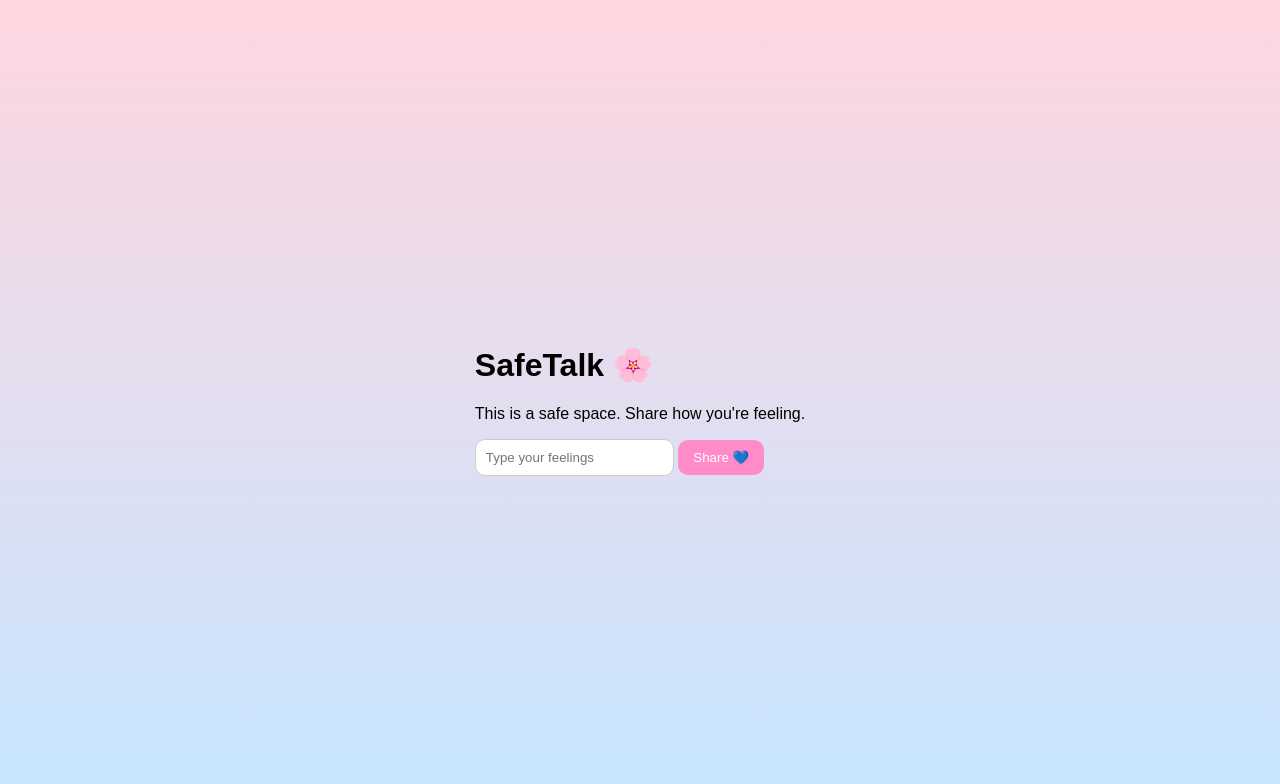
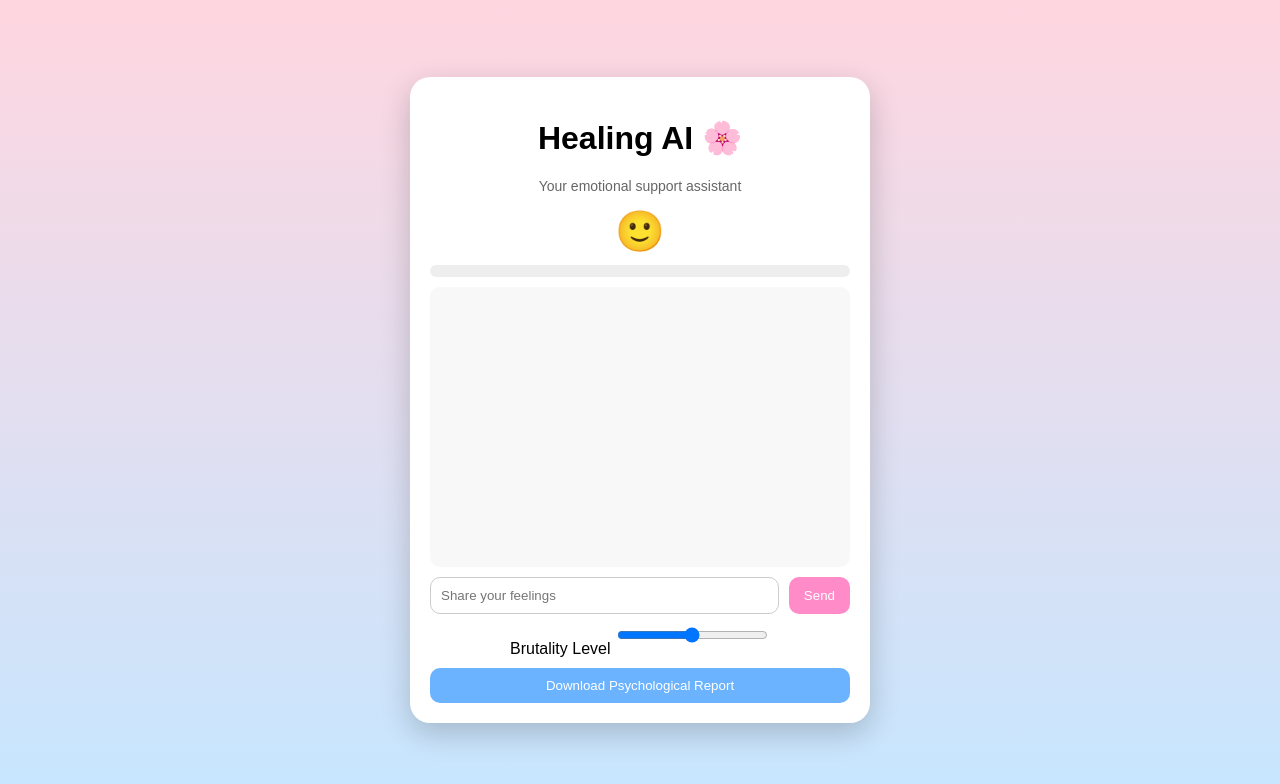
Before and after one commit to Daksh241007/healing-ai, a plain HTML site: page index.html in a window 1280 px wide. Drawn offline with Linux system fonts and the light colour scheme.

Commit message:
Update title and content for Healing AI

```diff
--- a/index.html
+++ b/index.html
@@ -2,26 +2,63 @@
 <html>
 
 <head>
-<title>SafeTalk</title>
+
+<title>Healing AI 🌸</title>
+
 <link rel="stylesheet" href="style.css">
+
 </head>
 
 <body>
 
-<div class="box">
+<div class="container">
 
-<h1>SafeTalk 🌸</h1>
-<p>This is a safe space. Share how you're feeling.</p>
+<h1>Healing AI 🌸</h1>
 
-<input id="input" placeholder="Type your feelings">
+<p class="subtitle">Your emotional support assistant</p>
 
-<button onclick="roast()">Share 💙</button>
+<div class="avatar" id="avatar">🙂</div>
 
-<div id="output"></div>
+<div class="meterBox">
+
+<div class="meter">
+
+<div id="meterFill"></div>
 
 </div>
+
+</div>
+
+<div id="chat"></div>
+
+<div class="controls">
+
+<input id="input" placeholder="Share your feelings">
+
+<button onclick="send()">Send</button>
+
+</div>
+
+<div class="sliderBox">
+
+<label>Brutality Level</label>
+
+<input type="range" min="1" max="3" value="2" id="brutality">
+
+</div>
+
+<button onclick="downloadReport()" class="reportBtn">
+Download Psychological Report
+</button>
+
+</div>
+
+<audio id="roastSound">
+<source src="https://assets.mixkit.co/sfx/preview/mixkit-video-game-mystery-alert-234.wav">
+</audio>
 
 <script src="script.js"></script>
 
 </body>
+
 </html>
```
